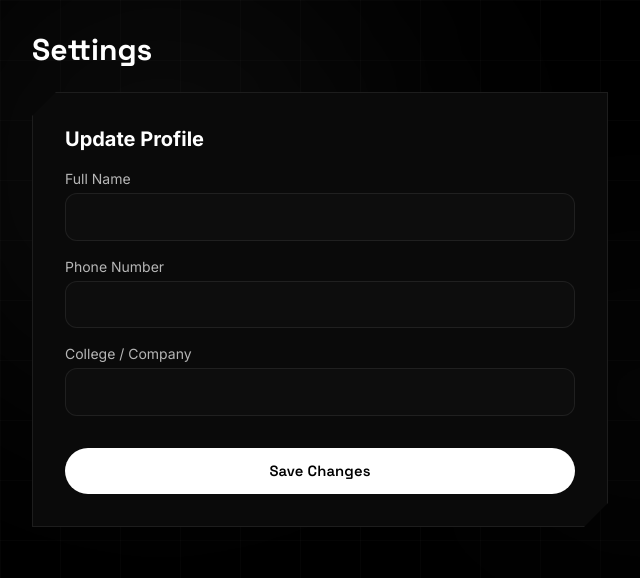
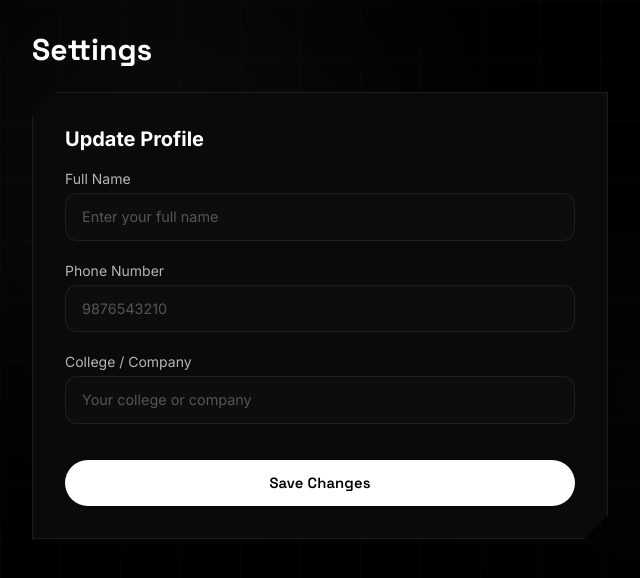
Before and after one commit to NeuralNexusOfficial/webapp, a Next.js app: page /dashboard/settings in a window 1280 px wide. Shown: the top 578 px of the page, without its empty margins (0-640 px from the left). Built offline with nearby package versions, Linux system fonts and the light colour scheme.

Commit message:
Bug 2 fixed...Front end level form validation in Dashboard->settings

```diff
--- a/src/app/(dashboard)/dashboard/settings/page.tsx
+++ b/src/app/(dashboard)/dashboard/settings/page.tsx
@@ -1,27 +1,244 @@
-import { updateProfile } from "@/app/actions/profile";
+'use client';
+
+import { useState } from 'react';
+import { updateProfile } from '@/app/actions/profile';
 
 export default function SettingsPage() {
+  const [errors, setErrors] = useState({
+    fullName: '',
+    phone: '',
+    collegeCompany: '',
+  });
+
+  const [isSaving, setIsSaving] = useState(false);
+
+  function validateForm(formData: FormData) {
+    const newErrors = {
+      fullName: '',
+      phone: '',
+      collegeCompany: '',
+    };
+
+    const fullName = String(
+      formData.get('fullName') || ''
+    ).trim();
+
+    const phone = String(
+      formData.get('phone') || ''
+    ).trim();
+
+    const collegeCompany = String(
+      formData.get('collegeCompany') || ''
+    ).trim();
+
+    // FULL NAME VALIDATION
+
+    if (!fullName) {
+      newErrors.fullName =
+        'Full name is required';
+    } else if (fullName.length < 3) {
+      newErrors.fullName =
+        'Name must be at least 3 characters';
+    } else if (
+      !/^[a-zA-Z\s]+$/.test(fullName)
+    ) {
+      newErrors.fullName =
+        'Only letters and spaces allowed';
+    }
+
+    // PHONE VALIDATION
+
+    if (!phone) {
+      newErrors.phone =
+        'Phone number is required';
+    } else if (!/^\d+$/.test(phone)) {
+      newErrors.phone =
+        'Phone number must contain only numbers';
+    } else if (phone.length !== 10) {
+      newErrors.phone =
+        'Phone number must be exactly 10 digits';
+    }
+
+    // COLLEGE / COMPANY VALIDATION
+
+    if (!collegeCompany) {
+      newErrors.collegeCompany =
+        'College / Company is required';
+    } else if (
+      collegeCompany.length < 2
+    ) {
+      newErrors.collegeCompany =
+        'Must be at least 2 characters';
+    }
+
+    setErrors(newErrors);
+
+    return (
+      !newErrors.fullName &&
+      !newErrors.phone &&
+      !newErrors.collegeCompany
+    );
+  }
+
+  async function handleSubmit(
+    e: React.FormEvent<HTMLFormElement>
+  ) {
+    e.preventDefault();
+
+    const form = e.currentTarget;
+
+    const formData = new FormData(form);
+
+    const isValid =
+      validateForm(formData);
+
+    if (!isValid) return;
+
+    try {
+      setIsSaving(true);
+
+      await updateProfile(formData);
+
+      alert('Profile updated successfully!');
+    } catch (error) {
+      console.error(error);
+
+      alert(
+        'Something went wrong while updating profile.'
+      );
+    } finally {
+      setIsSaving(false);
+    }
+  }
+
   return (
     <div className="p-8 text-white min-h-screen">
-      <h1 className="text-3xl font-bold mb-6" style={{ fontFamily: "var(--font-display)" }}>Settings</h1>
+      <h1
+        className="text-3xl font-bold mb-6"
+        style={{
+          fontFamily:
+            'var(--font-display)',
+        }}
+      >
+        Settings
+      </h1>
+
       <div className="card-cyber p-6 md:p-8 max-w-xl">
-        <h2 className="text-xl font-bold mb-4">Update Profile</h2>
-        <form action={async (formData) => { "use server"; await updateProfile(formData); }} className="space-y-4">
+        <h2 className="text-xl font-bold mb-4">
+          Update Profile
+        </h2>
+
+        <form
+          onSubmit={handleSubmit}
+          className="space-y-5"
+        >
+
+          {/* FULL NAME */}
+
           <div>
-            <label className="block text-sm text-white/70 mb-1">Full Name</label>
-            <input type="text" name="fullName" className="input-nn w-full" required />
+            <label className="block text-sm text-white/70 mb-1">
+              Full Name
+            </label>
+
+            <input
+              type="text"
+              name="fullName"
+              className={`input-nn w-full ${
+                errors.fullName
+                  ? 'border border-red-500'
+                  : ''
+              }`}
+              required
+              minLength={3}
+              placeholder="Enter your full name"
+            />
+
+            {errors.fullName && (
+              <p className="text-red-400 text-xs mt-2">
+                {errors.fullName}
+              </p>
+            )}
           </div>
+
+          {/* PHONE NUMBER */}
+
           <div>
-            <label className="block text-sm text-white/70 mb-1">Phone Number</label>
-            <input type="tel" name="phone" className="input-nn w-full" required />
+            <label className="block text-sm text-white/70 mb-1">
+              Phone Number
+            </label>
+
+            <input
+              type="tel"
+              name="phone"
+              className={`input-nn w-full ${
+                errors.phone
+                  ? 'border border-red-500'
+                  : ''
+              }`}
+              required
+              maxLength={10}
+              inputMode="numeric"
+              pattern="[0-9]{10}"
+              placeholder="9876543210"
+              onInput={(e) => {
+                e.currentTarget.value =
+                  e.currentTarget.value.replace(
+                    /\D/g,
+                    ''
+                  );
+              }}
+            />
+
+            {errors.phone && (
+              <p className="text-red-400 text-xs mt-2">
+                {errors.phone}
+              </p>
+            )}
           </div>
+
+          {/* COLLEGE / COMPANY */}
+
           <div>
-            <label className="block text-sm text-white/70 mb-1">College / Company</label>
-            <input type="text" name="collegeCompany" className="input-nn w-full" required />
+            <label className="block text-sm text-white/70 mb-1">
+              College / Company
+            </label>
+
+            <input
+              type="text"
+              name="collegeCompany"
+              className={`input-nn w-full ${
+                errors.collegeCompany
+                  ? 'border border-red-500'
+                  : ''
+              }`}
+              required
+              minLength={2}
+              placeholder="Your college or company"
+            />
+
+            {errors.collegeCompany && (
+              <p className="text-red-400 text-xs mt-2">
+                {errors.collegeCompany}
+              </p>
+            )}
           </div>
-          <button type="submit" className="btn-pill btn-primary w-full justify-center mt-4">
-            Save Changes
+
+          {/* BUTTON */}
+
+          <button
+            type="submit"
+            disabled={isSaving}
+            className={`btn-pill btn-primary w-full justify-center mt-4 ${
+              isSaving
+                ? 'opacity-60 cursor-not-allowed'
+                : ''
+            }`}
+          >
+            {isSaving
+              ? 'Saving...'
+              : 'Save Changes'}
           </button>
+
         </form>
       </div>
     </div>
--- a/src/components/dashboard/sidebar.tsx
+++ b/src/components/dashboard/sidebar.tsx
@@ -42,7 +42,7 @@ export default function Sidebar() {
       <aside
         className={`
           fixed top-0 left-0 h-full z-40 flex flex-col justify-between
-          w-64 border-r border-white/[0.06] bg-black/80 backdrop-blur-sm
+          w-64 border-r border-white/6 bg-black/80 backdrop-blur-sm
           transform transition-transform duration-300 ease-in-out
           md:static md:translate-x-0 md:flex
           ${open ? "translate-x-0" : "-translate-x-full"}
@@ -50,7 +50,7 @@ export default function Sidebar() {
       >
         {/* Brand */}
         <div>
-          <div className="px-6 py-5 border-b border-white/[0.06]">
+          <div className="px-6 py-5 border-b border-white/6">
             <Link href="/" onClick={() => setOpen(false)}>
               <span
                 className="text-xl font-bold tracking-tight text-white"
@@ -74,7 +74,7 @@ export default function Sidebar() {
                   className={`flex items-center gap-3 px-4 py-3 rounded-xl text-sm font-medium transition-all ${
                     active
                       ? "bg-white text-black"
-                      : "text-white/50 hover:text-white hover:bg-white/[0.05]"
+                      : "text-white/50 hover:text-white hover:bg-white/5"
                   }`}
                 >
                   {item.label}
@@ -85,18 +85,18 @@ export default function Sidebar() {
         </div>
 
         {/* Bottom */}
-        <div className="p-4 border-t border-white/[0.06] space-y-1">
+        <div className="p-4 border-t border-white/6 space-y-1">
           <Link
             href="/dashboard/settings"
             onClick={() => setOpen(false)}
-            className="flex items-center gap-3 px-4 py-3 rounded-xl text-sm text-white/40 hover:text-white hover:bg-white/[0.05] transition-all"
+            className="flex items-center gap-3 px-4 py-3 rounded-xl text-sm text-white/40 hover:text-white hover:bg-white/5 transition-all"
           >
             Settings
           </Link>
           <Link
             href="/auth"
             onClick={() => setOpen(false)}
-            className="flex items-center gap-3 px-4 py-3 rounded-xl text-sm text-red-500/70 hover:text-red-400 hover:bg-red-500/[0.06] transition-all"
+            className="flex items-center gap-3 px-4 py-3 rounded-xl text-sm text-red-500/70 hover:text-red-400 hover:bg-red-500/6 transition-all"
           >
             Sign Out
           </Link>
```
